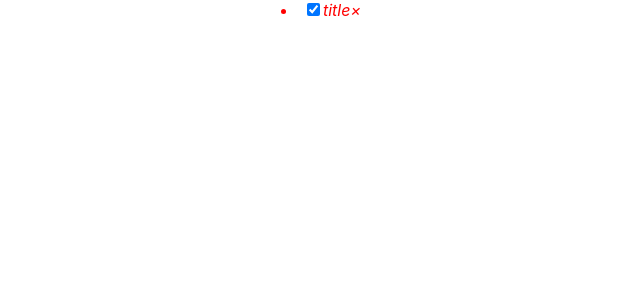
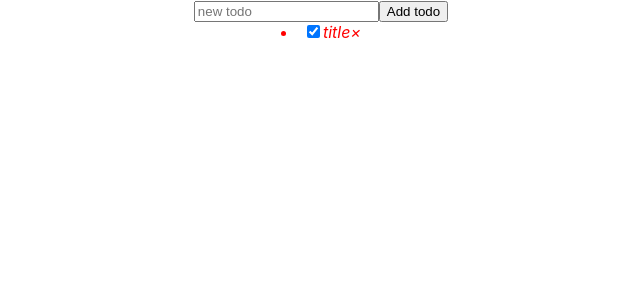
Before and after one commit to pshabanov/ts-react-course, a React (Create React App) app: page / in a window 1280 px wide. Shown: the top 300 px of the page, without its empty margins (319-959 px from the left). Built offline with nearby package versions, Linux system fonts and the light colour scheme.

Commit message:
0003(фича) Типизация стейта, хэндлеров и хранение типов

```diff
--- a/src/App.tsx
+++ b/src/App.tsx
@@ -1,10 +1,31 @@
-import React from 'react'
+import React, { useState } from 'react'
 import './App.css'
 import TodoItem from './components/TodoItem'
+import NewTodoForm from './components/NewTodoForm'
+import { Todo } from '../types'
+
 
 function App() {
+
+	const [text, setText] = useState('')
+	const [todos, setTodos] = useState<Todo[]>([])
+
+	const handleInput = (event: React.ChangeEvent<HTMLInputElement>) => {
+		setText(event.target.value)
+	}
+	const addTodo = () => {
+		const newTodo:Todo = {
+			id: new Date().toString(),
+			title: text,
+			completed: false
+		}
+		setTodos([newTodo, ...todos])
+		setText('')
+	}
+
 	return (
 		<div className="App">
+			<NewTodoForm value={ text } onChange={ handleInput } handleClick={ addTodo }/>
 			<TodoItem id="1" title="title" completed={ true } style={ {fontStyle: 'italic'} }/>
 		</div>
 	)
--- /dev/null
+++ b/src/components/NewTodoForm.tsx
@@ -0,0 +1,23 @@
+import React from 'react'
+
+interface NewTodoProps {
+	value: string
+	onChange: (event: React.ChangeEvent<HTMLInputElement>) => void
+	handleClick: () => void
+}
+
+const NewTodoForm = ({value, onChange, handleClick}: NewTodoProps) => {
+	return (
+		<>
+			<input
+				type="text"
+				placeholder="new todo"
+				value={ value }
+				onChange={ onChange }
+			/>
+			<button onClick={ handleClick }>Add todo</button>
+		</>
+	)
+}
+
+export default NewTodoForm
--- /dev/null
+++ b/types/index.ts
@@ -0,0 +1 @@
+export * from './todo.types'
--- /dev/null
+++ b/types/todo.types.ts
@@ -0,0 +1,5 @@
+export type Todo = {
+	id: string
+	title: string
+	completed: boolean
+}
```
Also changed, not shown: src/components/TodoItem.tsx (+3 -4 lines).
